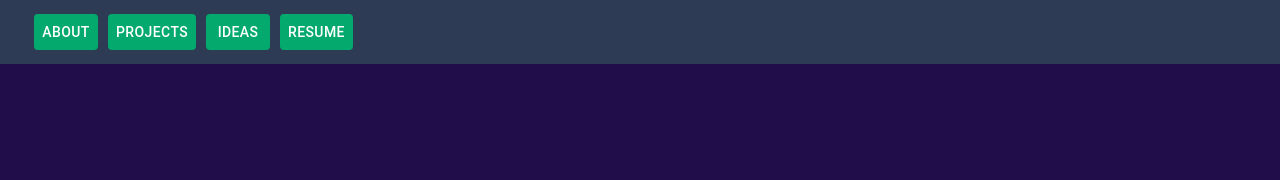
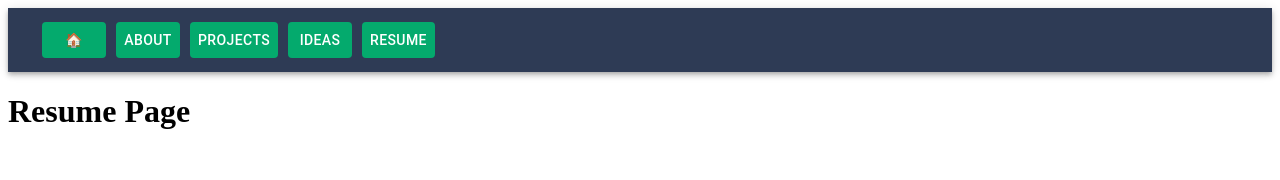
Before and after one commit to ShauryaDahiya1998/beginblog-github.io, a React (Create React App) app: page /resume in a window 1280 px wide. Shown: the top 180 px of the page. Built offline with nearby package versions, Linux system fonts and the light colour scheme.

Commit message:
added routing and a few pages

```diff
--- a/package.json
+++ b/package.json
@@ -14,6 +14,7 @@
     "react": "^18.2.0",
     "react-blink": "^1.0.3",
     "react-dom": "^18.2.0",
+    "react-router-dom": "^6.11.1",
     "react-scripts": "^5.0.1",
     "react-typing-effect": "^2.0.5",
     "typewriter-effect": "^2.19.0",
@@ -24,8 +25,8 @@
     "build": "react-scripts build",
     "test": "react-scripts test",
     "eject": "react-scripts eject",
-    "predeploy" : "npm run build",
-    "deploy" : "gh-pages -d build"
+    "predeploy": "npm run build",
+    "deploy": "gh-pages -d build"
   },
   "eslintConfig": {
     "extends": [
--- a/src/App.css
+++ /dev/null
@@ -1,38 +0,0 @@
-.App {
-  text-align: center;
-}
-
-.App-logo {
-  height: 40vmin;
-  pointer-events: none;
-}
-
-@media (prefers-reduced-motion: no-preference) {
-  .App-logo {
-    animation: App-logo-spin infinite 20s linear;
-  }
-}
-
-.App-header {
-  background-color: #282c34;
-  min-height: 100vh;
-  display: flex;
-  flex-direction: column;
-  align-items: center;
-  justify-content: center;
-  font-size: calc(10px + 2vmin);
-  color: white;
-}
-
-.App-link {
-  color: #61dafb;
-}
-
-@keyframes App-logo-spin {
-  from {
-    transform: rotate(0deg);
-  }
-  to {
-    transform: rotate(360deg);
-  }
-}
--- a/src/App.js
+++ b/src/App.js
@@ -1,9 +1,9 @@
-import './App.css';
+import AppRouter from "./AppRouter";
 
 function App() {
   return (
-    <div className="App">
-      <div> Hey Theren</div>
+    <div >
+      <AppRouter />
     </div>
   );
 
--- /dev/null
+++ b/src/AppRouter.js
@@ -0,0 +1,22 @@
+import { BrowserRouter as Router, Route, Routes } from 'react-router-dom';
+import HomePage from './pages/HomePage.js';
+import About from './pages/About.js';
+import Projects from './pages/Projects.js';
+import Ideas from './pages/Ideas.js';
+import Resume from './pages/Resume.js';
+
+function AppRouter() {
+    return (
+        <Router>
+            <Routes>
+                <Route path="/" element={<HomePage />} />
+                <Route path="/about" element={<About />} />
+                <Route path="/projects" element={<Projects />} />
+                <Route path="/ideas" element={<Ideas />} />
+                <Route path="/resume" element={<Resume />} />
+            </Routes>
+        </Router>
+    );
+  }
+
+  export default AppRouter;
--- a/src/components/Header.js
+++ b/src/components/Header.js
@@ -3,19 +3,20 @@ import AppBar from '@mui/material/AppBar';
 import Box from '@mui/material/Box';
 import Toolbar from '@mui/material/Toolbar';
 import Button from '@mui/material/Button';
+import { Link } from 'react-router-dom';
 
 
 
 const Header = () => {
-
     return (
         <Box sx={{ flexGrow: 1 }}>
         <AppBar position="static" style={{ background: '#2E3B55' }}>
           <Toolbar>
-            <Button color="inherit" style = {styleSheet.buttonStyle}>About</Button>
-            <Button color="inherit" style = {styleSheet.buttonStyle}>Projects</Button>
-            <Button color="inherit" style = {styleSheet.buttonStyle}>Ideas</Button>
-            <Button color="inherit" style = {styleSheet.buttonStyle}>Resume</Button>
+            <Link to="/" style = {styleSheet.linkStyle}><Button color="inherit" style = {styleSheet.buttonStyle}>🏠</Button></Link>
+            <Link to="/about" style = {styleSheet.linkStyle}><Button color="inherit" style = {styleSheet.buttonStyle}>About</Button></Link>
+            <Link to="/projects" style = {styleSheet.linkStyle}><Button color="inherit" style = {styleSheet.buttonStyle}>Projects</Button></Link>
+            <Link to="/ideas" style = {styleSheet.linkStyle}><Button color="inherit" style = {styleSheet.buttonStyle}>Ideas</Button></Link>
+            <Link to="/resume" style = {styleSheet.linkStyle}><Button color="inherit" style = {styleSheet.buttonStyle}>Resume</Button></Link>
           </Toolbar>
         </AppBar>
       </Box>
@@ -26,6 +27,15 @@ const styleSheet = {
     buttonStyle: {
         backgroundColor: "#04AA6D",
         marginLeft: '10px'
+    },
+    linkStyle: {
+        textDecoration: 'none',
+        color: 'white',
+        '&:active': {
+          backgroundColor: 'rgba(255, 255, 255, 0.2)',
+          borderRadius: '5px',
+          padding: '5px',
+        },
     }
 }
 
--- a/src/index.css
+++ /dev/null
@@ -1,13 +0,0 @@
-body {
-  margin: 0;
-  font-family: -apple-system, BlinkMacSystemFont, 'Segoe UI', 'Roboto', 'Oxygen',
-    'Ubuntu', 'Cantarell', 'Fira Sans', 'Droid Sans', 'Helvetica Neue',
-    sans-serif;
-  -webkit-font-smoothing: antialiased;
-  -moz-osx-font-smoothing: grayscale;
-}
-
-code {
-  font-family: source-code-pro, Menlo, Monaco, Consolas, 'Courier New',
-    monospace;
-}
--- a/src/index.js
+++ b/src/index.js
@@ -1,16 +1,12 @@
 import React from 'react';
 import ReactDOM from 'react-dom/client';
-import './index.css';
 import App from './App';
 import reportWebVitals from './reportWebVitals';
-import Header from './components/Header'
-import Mainpage from './components/Mainpage'
 
 const root = ReactDOM.createRoot(document.getElementById('root'));
 root.render(
   <React.StrictMode>
-    <Header />
-    <Mainpage />
+    <App />
   </React.StrictMode>
 );
 
--- /dev/null
+++ b/src/pages/About.js
@@ -0,0 +1,11 @@
+import Header from "../components/Header.js";
+const About = () => {
+    return (
+        <div>
+            <Header />
+            <h1>About Page</h1>
+        </div>
+    )
+}
+
+export default About;
--- /dev/null
+++ b/src/pages/HomePage.js
@@ -0,0 +1,13 @@
+import Header from "../components/Header.js";
+import Mainpage from "../components/Mainpage.js";
+
+const HomePage = () => {
+    return(
+        <>
+            <Header />
+            <Mainpage />
+        </>
+    )
+}
+
+export default HomePage;
--- /dev/null
+++ b/src/pages/Ideas.js
@@ -0,0 +1,16 @@
+import Header from "../components/Header.js";
+import { useLocation } from 'react-router-dom';
+
+const Ideas = () => {
+    const location = useLocation();
+    console.log(location);
+
+    return (
+        <div>
+            <Header />
+            <h1>Ideas Page</h1>
+        </div>
+    )
+}
+
+export default Ideas;
--- /dev/null
+++ b/src/pages/Projects.js
@@ -0,0 +1,12 @@
+import Header from "../components/Header.js";
+
+const Projects = () => {
+    return (
+        <div>
+            <Header />
+             <h1>projects page</h1>
+        </div>
+    )
+}
+
+export default Projects;
--- /dev/null
+++ b/src/pages/Resume.js
@@ -0,0 +1,12 @@
+import Header from "../components/Header.js";
+
+const Resume = () => {
+    return (
+        <div>
+            <Header />
+            <h1>Resume Page</h1>
+        </div>
+    )
+}
+
+export default Resume;
```
Also changed, not shown: 2 other files (tests, documents, lock files or other folders).
